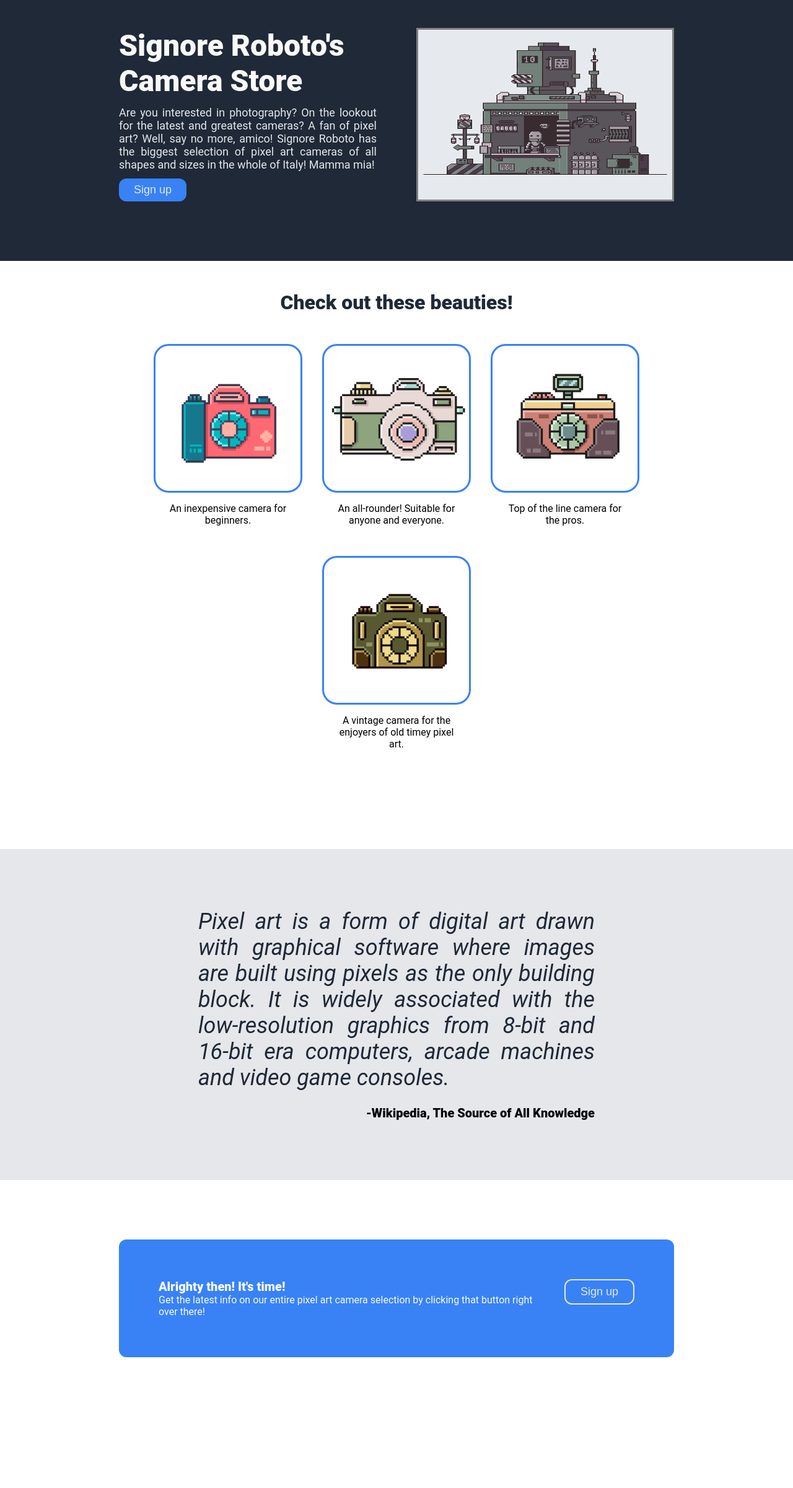
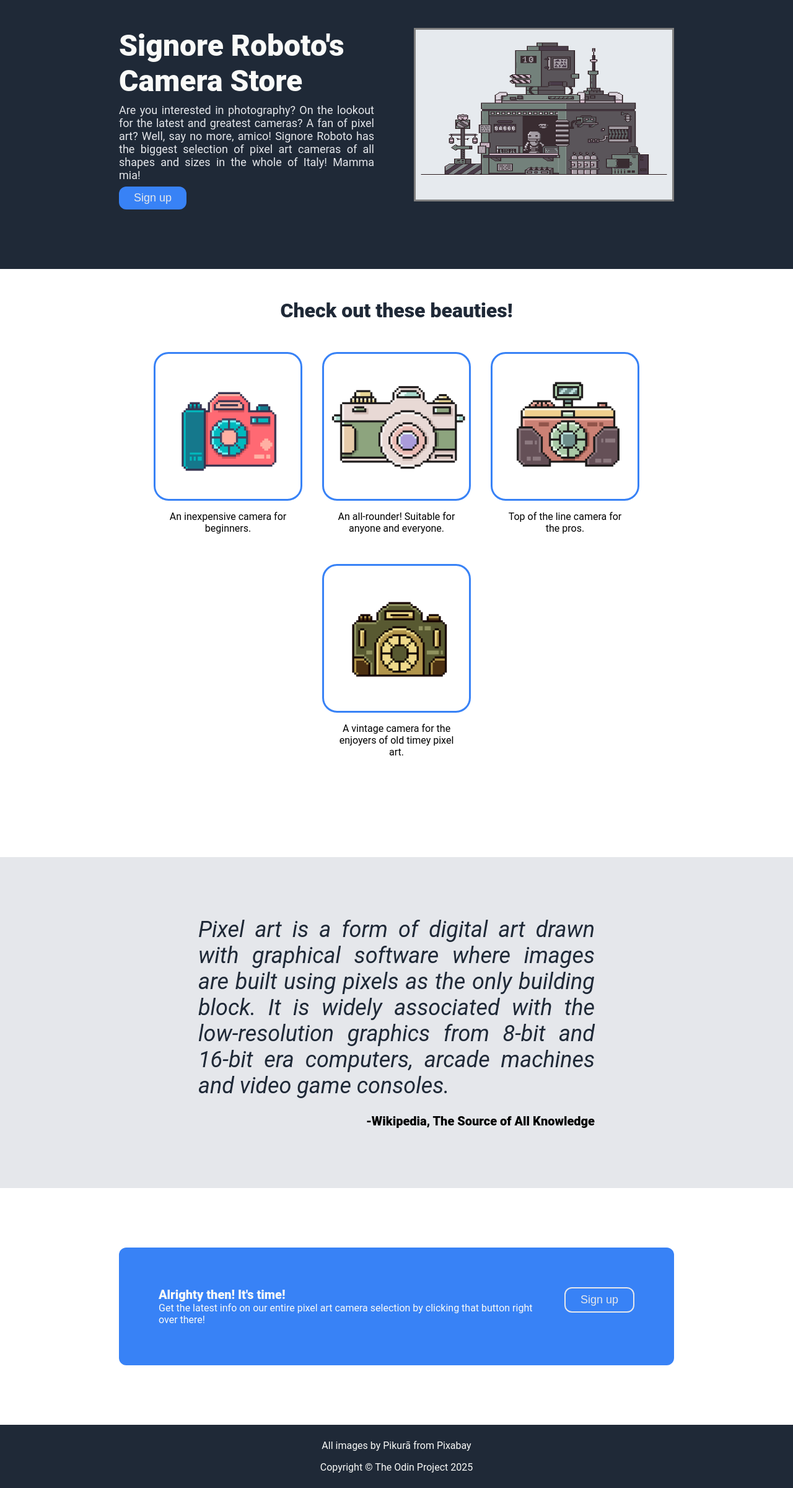
Before and after one commit to bowman025/odin-landing-page, a plain HTML site: page index.html in a window 1280 px wide. Shown: the part 106-2507 px from the top of the page at 62% size. Before the commit the page ends 2392 px from the top, so only its background shows below. Drawn offline with Linux system fonts and the light colour scheme.

Commit message:
Change name of footer, add actual footer, edit style

```diff
--- a/index.html
+++ b/index.html
@@ -25,7 +25,7 @@
                     <button>Sign up</button>
                 </div>
                 <div class="header-bottom-right">
-                    <img src="./images/store.png" alt="Signore Roboto's Awesome Camera Store" width="560" height="280">
+                    <img src="./images/store.png" alt="Signore Roboto's Awesome Camera Store" width="420" height="280">
                 </div>
             </div>
         </div>
@@ -33,19 +33,19 @@
             <h2>Check out these beauties!</h2>
             <div class="container">
                 <div class="info">
-                    <img src="../odin-landing-page/images/camera-1.png" alt="Small pink and green camera" width="240" height="240">
+                    <img src="../odin-landing-page/images/camera-1.png" alt="A pink and green pixel art camera" width="240" height="240">
                     <div class="text">An inexpensive camera for beginners.</div>
                 </div>
                 <div class="info">
-                    <img src="../odin-landing-page/images/camera-2.png" width="240" height="240">
+                    <img src="../odin-landing-page/images/camera-2.png" alt="A beige and green pixel art camera" width="240" height="240">
                     <div class="text">An all-rounder! Suitable for anyone and everyone.</div>
                 </div>
                 <div class="info">
-                    <img src="../odin-landing-page/images/camera-3.png" width="240" height="240">
+                    <img src="../odin-landing-page/images/camera-3.png" alt="Another pixel art camera" width="240" height="240">
                     <div class="text">Top of the line camera for the pros.</div>
                 </div>
                 <div class="info">
-                    <img src="../odin-landing-page/images/camera-4.png" width="240" height="240">
+                    <img src="../odin-landing-page/images/camera-4.png" alt="A green and brown pixel art camera" width="240" height="240">
                     <div class="text">A vintage camera for the enjoyers of old timey pixel art.</div>
                 </div>
             </div>
@@ -54,7 +54,7 @@
             <div class="quote">Pixel art is a form of digital art drawn with graphical software where images are built using pixels as the only building block. It is widely associated with the low-resolution graphics from 8-bit and 16-bit era computers, arcade machines and video game consoles.</div>
             <div class="attribution">-Wikipedia, The Source of All Knowledge</div>
         </div>
-        <div class="footer">
+        <div class="cta">
             <div class="cta-left">
                 <div class="cta-title">Alrighty then! It's time!</div>
                 <div class="cta-text">Get the latest info on our entire pixel art camera selection by clicking that button right over there!</div>
@@ -63,6 +63,10 @@
                 <button>Sign up</button>
             </div>
         </div>
+        <div class="footer">
+            <div> All images by <a href="https://pixabay.com/users/pikurā-17746921/?utm_source=link-attribution&utm_medium=referral&utm_campaign=image">Pikurā</a> from <a href="https://pixabay.com//?utm_source=link-attribution&utm_medium=referral&utm_campaign=image">Pixabay</a></div>
+            <div>Copyright © The Odin Project 2025</div>
+        </div>
     </div>
 </body>
 </html>
--- a/style.css
+++ b/style.css
@@ -57,12 +57,12 @@
 
 .header-bottom-right {
     display: flex;
+    flex-shrink: 1;
 }
 
 .header-bottom-right img {
     border: 3px solid gray;
-    max-width: 200%;
-    max-height:100%;
+
     flex-shrink: 1;
 }
 
@@ -156,7 +156,7 @@
     font-weight: 900;
 }
 
-.footer {
+.cta {
     display: flex;
     justify-content: space-between;
     margin: 96px 192px;
@@ -182,3 +182,13 @@
 .cta-right button {
     border: 2px solid #e5e7eb;
 }
+
+.footer {
+    display: flex;
+    flex-direction: column;
+    align-items: center;
+    gap: 16px;
+    background-color: #1F2937;
+    color: #f9faf8;
+    padding: 24px;
+}
```
